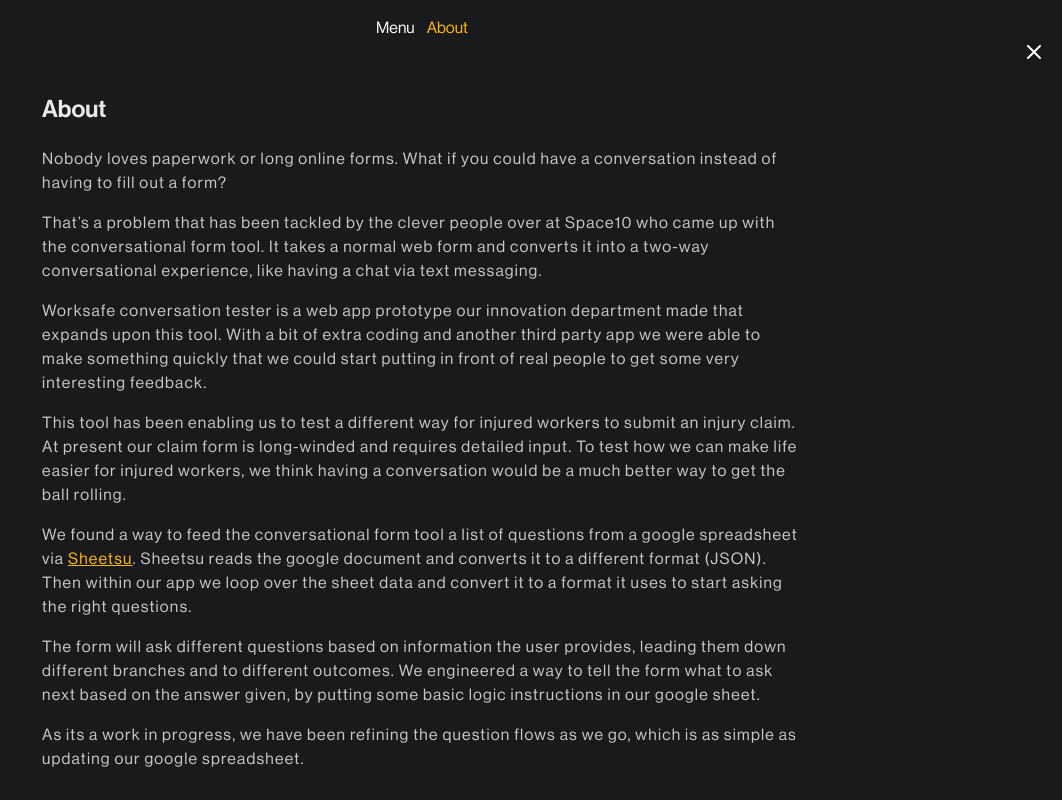
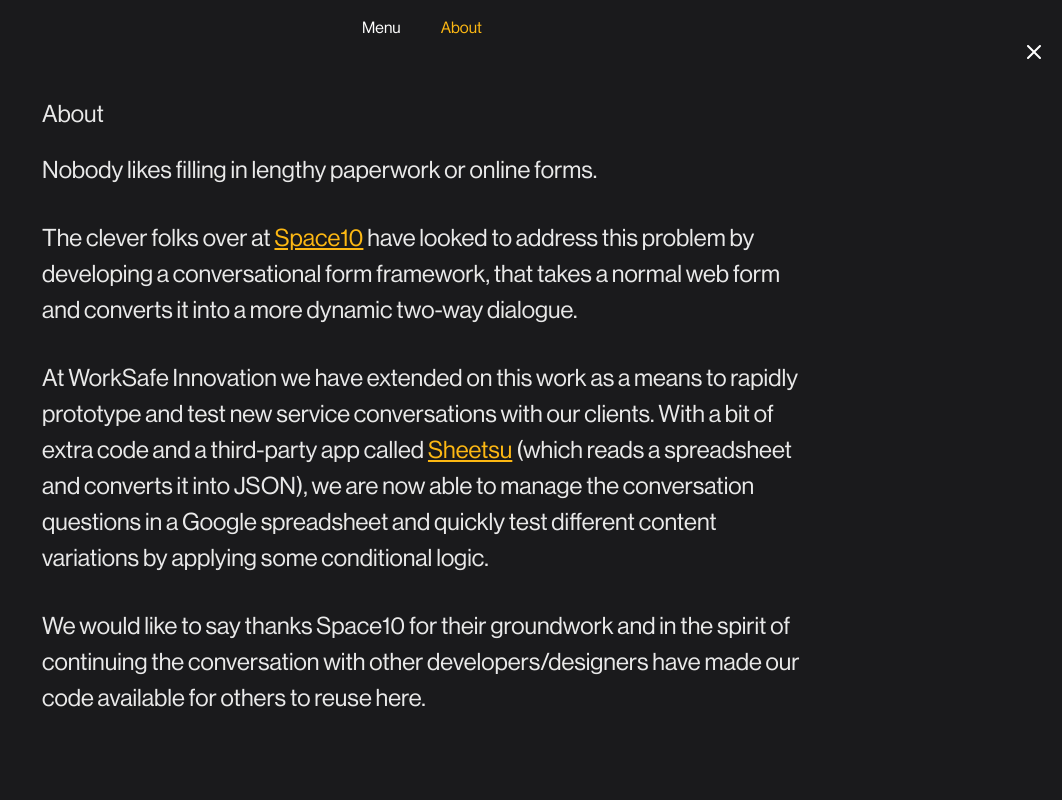
Before and after one commit to seniorcreative/conversational-form-json, a Vue app: page / in a window 1280 px wide. Both pictures are taken after a click on the button "About". Shown: the whole page, without its empty margins (218-1280 px from the left). Built offline with nearby package versions, Linux system fonts and the light colour scheme; no server answers.

Commit message:
Design adjustments and copy changes for About

```diff
--- a/src/App.vue
+++ b/src/App.vue
@@ -52,6 +52,9 @@
   &:hover, &.active {
     color: #fdb813 !important;
   }
+}
+button.plain {
+  padding: 0 20px !important;
 }
 button[disabled] {
   opacity: 0.2;
@@ -108,7 +111,7 @@
 ul li a, ul li button, button.reload {
   background: none;
   border: none;
-  font-size: 2rem;
+  font-size: 3rem;
 }
 button.reload {
   margin: 2.5rem 0;
@@ -139,23 +142,24 @@
   width: 24px;
   height: 24px;
 }
-
 button:focus {
   outline: none;
 }
 .content-block {
   h3 {
     color: #e9e9e9;
+    margin-bottom: 20px;
+    font-size: 1.5rem;
   }
   p {
-    color: #c8c8c8;
+    color: #e9e9e9;
     line-height: 1.5;
     font-size: 1rem;
-    margin-bottom: 1rem;
-    letter-spacing: 0.075rem;
+    margin-bottom: 2rem;
+    font-size: 1.5rem;
   }
   a {
-    font-size: 1rem;
+    font-size: 1.5rem;
     color: #fdb813 !important;
     text-decoration: underline;
   }
--- a/src/components/Start.vue
+++ b/src/components/Start.vue
@@ -28,14 +28,11 @@
     </div>
     <div class="columns" v-show="showAbout">
       <div class="column is-8 is-offset-2 content-block  has-text-left">
-        <h3 class="title is-4">About</h3>
-<p>Nobody loves paperwork or long online forms. What if you could have a conversation instead of having to fill out a form?</p>
-<p>That&rsquo;s a problem that has been tackled by the clever people over at Space10 who came up with the conversational form tool. It takes a normal web form and converts it into a two-way conversational experience, like having a chat via text messaging.</p>
-<p>Worksafe conversation tester is a web app prototype our innovation department made that expands upon this tool. With a bit of extra coding and another third party app we were able to make something quickly that we could start putting in front of real people to get some very interesting feedback.</p>
-<p>This tool has been enabling us to test a different way for injured workers to submit an injury claim. At present our claim form is long-winded and requires detailed input. To test how we can make life easier for injured workers, we think having a conversation would be a much better way to get the ball rolling.</p>
-<p>We found a way to feed the conversational form tool a list of questions from a google spreadsheet via <a href="https://sheetsu.com/">Sheetsu</a>. Sheetsu reads the google document and converts it to a different format (JSON). Then within our app we loop over the sheet data and convert it to a format it uses to start asking the right questions.</p>
-<p>The form will ask different questions based on information the user provides, leading them down different branches and to different outcomes. We engineered a way to tell the form what to ask next based on the answer given, by putting some basic logic instructions in our google sheet.</p>
-<p>As its a work in progress, we have been refining the question flows as we go, which is as simple as updating our google spreadsheet.</p>
+        <h3>About</h3>
+        <p>Nobody likes filling in lengthy paperwork or online forms.</p>
+<p>The clever folks over at <a href="https://space10.com">Space10</a> have looked to address this problem by developing a conversational form framework, that takes a normal web form and converts it into a more dynamic two-way dialogue.</p>
+<p>At WorkSafe Innovation we have extended on this work as a means to rapidly prototype and test new service conversations with our clients. With a bit of extra code and a third-party app called <a href="https://sheetsu.com/">Sheetsu</a> (which reads a spreadsheet and converts it into JSON), we are now able to manage the conversation questions in a Google spreadsheet and quickly test different content variations by applying some conditional logic.</p>
+<p>We would like to say thanks Space10 for their groundwork and in the spirit of continuing the conversation with other developers/designers have made our code available for others to reuse here.</p>
       </div>
     </div>
   </div>
```
